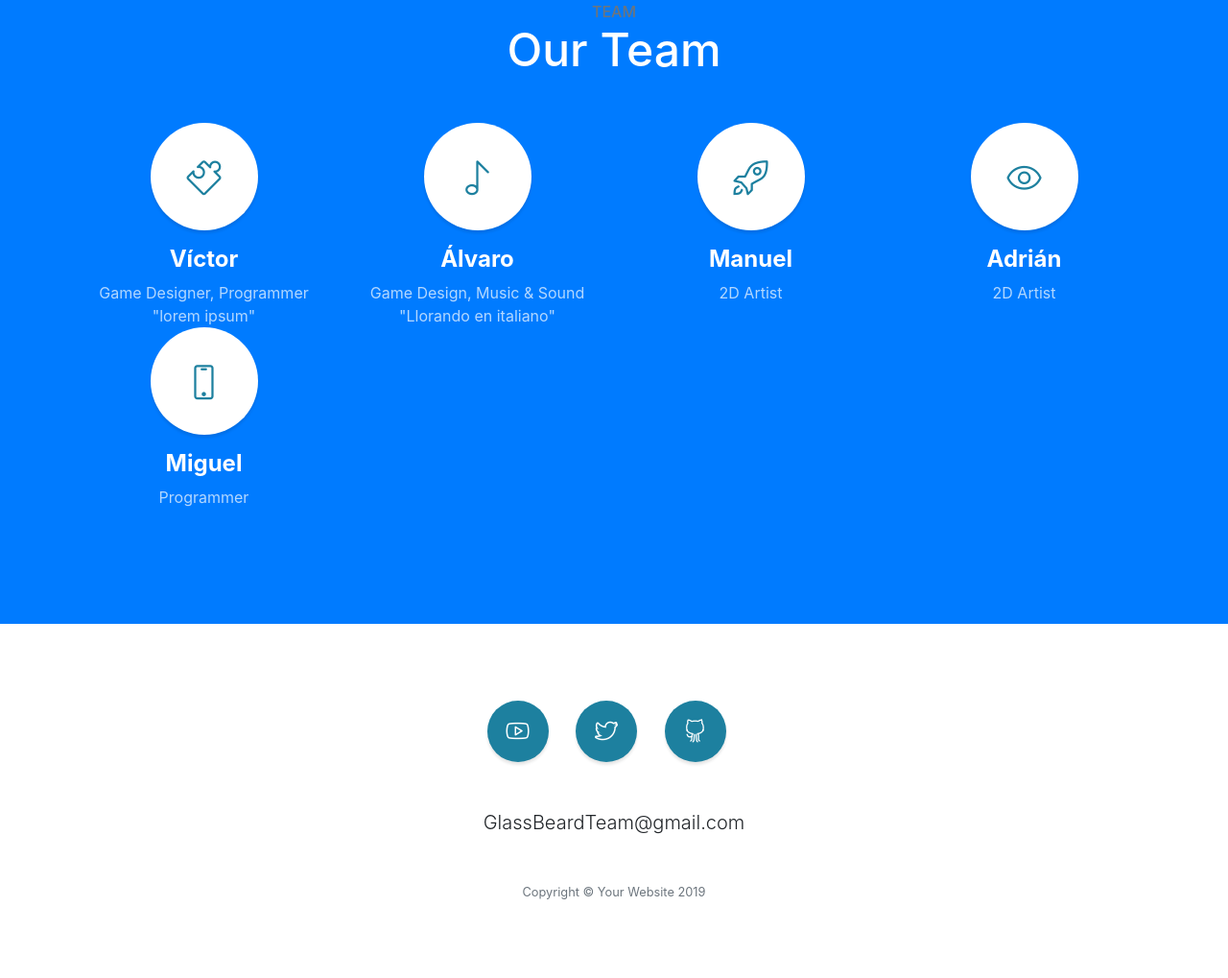
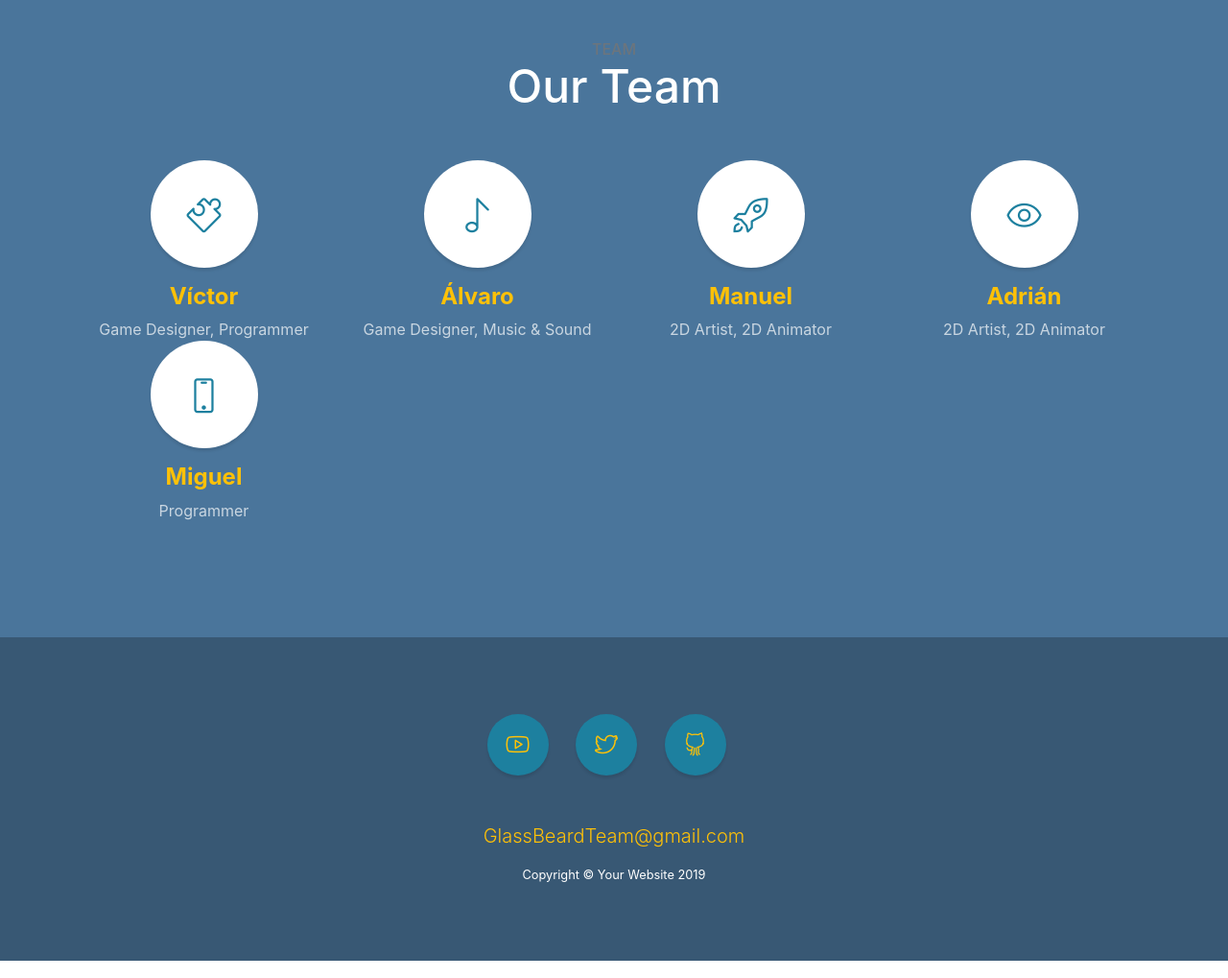
Before and after one commit to GlassBeardTeam/GoodProductSorter, a website with bundled scripts: page Pagina GlassBeard/startbootstrap-stylish-portfolio-gh-pages/index.html in a window 1280 px wide. Shown: the part 1319-2338 px from the top of the page at 96% size. Built offline with nearby package versions, Linux system fonts and the light colour scheme.

Commit message:
portfolio actualizado

```diff
--- a/Pagina GlassBeard/startbootstrap-stylish-portfolio-gh-pages/index.html
+++ b/Pagina GlassBeard/startbootstrap-stylish-portfolio-gh-pages/index.html
@@ -57,41 +57,40 @@
   </nav>
 
   <!-- Header -->
-
   <header class="masthead d-flex">
     <div class="container text-center my-auto">
-      <h1 class="mb-1">Glass Beard Team</h1>
-      <h3 class="mb-5">
-        <em>Currently developing Good Product Sorter!!</em>
+      <h1 class="mb-1 text-warning">Glass Beard Team</h1>
+      <h3 class="mb-3 text-warning">
+        <em>Indie Videogame studio. Madrid, Spain.</em>
       </h3>
-      <a class="btn btn-primary btn-xl js-scroll-trigger" href="#about">Find Out More</a>
+      <a class="btn btn-muted btn-xl js-scroll-trigger " href="#about">Keep reading</a>
     </div>
     <div class="overlay"></div>
   </header>
 
   <!-- About -->
-  <section class="content-section bg-light" id="about">
-    <div class="container text-center">
+  <section class="content-section bg-light" id="about" style="background-image: url('img/F2.png')">
+    <div class="container text-center" >
       <div class="row">
         <div class="col-lg-10 mx-auto">
-          <h2>We are a group of five guys doing what makes us happy</h2>
-          <p class="lead mb-5">You can know more about our current project
-            <a href="https://github.com/GlassBeardTeam/GoodProductSorter">here</a>!</p>
-          <a class="btn btn-dark btn-xl js-scroll-trigger" href="#services">What We Offer</a>
+          <h2>Currently working on an arcade management videogame called Good Product Sorter.</h2>
+          <p class="lead mb-5 text-white">You can give it a try here (link to itch.io):</p>
+          <a class="btn btn-warning btn-x1 " href="https://glassbeard.itch.io/goodproductsorter">PLAY GPS</a>
         </div>
       </div>
     </div>
   </section>
 
   <!-- Our team -->
-  <section class="content-section bg-primary text-white text-center" id="team">
+  <section class="content-section bg-primary text-white text-center" id="team" style="background-image: url('img/F3.png')">
     <div class="container">
       <div class="content-section-heading">
         <h3 class="text-secondary mb-0">Team</h3>
         <h2 class="mb-5">Our Team</h2>
       </div>
       <div class="row">
-        <div class="col-lg-3 col-md-6 mb-5 mb-lg-0">
+
+        <div class="col-lg-3 col-md-6 mb-5 mb-lg-0 text-warning">
           <span class="service-icon rounded-circle mx-auto mb-3">
             <i class="icon-puzzle"></i>
           </span>
@@ -99,38 +98,39 @@
             <strong>Víctor</strong>
           </h4>
           <p class="text-faded mb-0">Game Designer, Programmer</p>
-          <p class = "text-faded mb-0">"lorem ipsum"</p>
         </div>
-        <div class="col-lg-3 col-md-6 mb-5 mb-lg-0">
+
+        <div class="col-lg-3 col-md-6 mb-5 mb-lg-0 text-warning">
           <span class="service-icon rounded-circle mx-auto mb-3">
             <i class="icon-music-tone"></i>
           </span>
           <h4>
             <strong>Álvaro</strong>
           </h4>
-          <p class="text-faded mb-0">Game Design, Music & Sound</p>
-          <p class = "text-faded mb-0">"Llorando en italiano"</p>
+          <p class="text-faded mb-0">Game Designer, Music & Sound</p>
         </div>
-        <div class="col-lg-3 col-md-6 mb-5 mb-md-0">
+
+        <div class="col-lg-3 col-md-6 mb-5 mb-md-0 text-warning">
           <span class="service-icon rounded-circle mx-auto mb-3">
             <i class="icon-rocket"></i>
           </span>
           <h4>
             <strong>Manuel</strong>
           </h4>
-          <p class="text-faded mb-0">2D Artist</p>
+          <p class="text-faded mb-0">2D Artist, 2D Animator</p>
         </div>
-        <div class="col-lg-3 col-md-6">
+
+        <div class="col-lg-3 col-md-6 mb-5 mb-md-0 text-warning">
           <span class="service-icon rounded-circle mx-auto mb-3">
             <i class="icon-eye"></i>
           </span>
           <h4>
             <strong>Adrián</strong>
           </h4>
-          <p class="text-faded mb-0">2D Artist</p>
+          <p class="text-faded mb-0">2D Artist, 2D Animator</p>
         </div>
 
-        <div class="col-lg-3 col-md-6 mb-5 mb-lg-0">
+        <div class="col-lg-3 col-md-6 mb-5 mb-lg-0 text-warning">
           <span class="service-icon rounded-circle mx-auto mb-3">
             <i class="icon-screen-smartphone"></i>
           </span>
@@ -138,7 +138,6 @@
             <strong>Miguel</strong>
           </h4>
           <p class="text-faded mb-0">Programmer</p>
-          <p class = "text-faded mb-0"></p>
         </div>
 
       </div>
@@ -237,22 +236,22 @@
   </section>
   -->
   <!-- Footer -->
-  <footer class="footer text-center">
+  <footer class="footer text-center" style="background-image: url('img/F4.png')">
     <div class="container" id="contact">
       <ul class="list-inline mb-5">
         <li class="list-inline-item">
           <a class="social-link rounded-circle text-white mr-3" href="https://www.youtube.com/channel/UCJsIbbIKmbcrgtMvDwL1Ogw?view_as=subscriber">
-            <i class="icon-social-youtube"></i>
+            <i class="icon-social-youtube text-warning"></i>
           </a>
         </li>
         <li class="list-inline-item">
           <a class="social-link rounded-circle text-white mr-3" href="https://twitter.com/glass_beard">
-            <i class="icon-social-twitter"></i>
+            <i class="icon-social-twitter text-warning"></i>
           </a>
         </li>
         <li class="list-inline-item">
           <a class="social-link rounded-circle text-white mr-3" href="https://github.com/GlassBeardTeam/GoodProductSorter">
-            <i class="icon-social-github"></i>
+            <i class="icon-social-github text-warning"></i>
           </a>
         </li>
         <!--
@@ -265,8 +264,8 @@
         -->
 
       </ul>
-      <p class="lead mb-5">GlassBeardTeam@gmail.com</p>
-      <p class="text-muted small mb-0">Copyright &copy; Your Website 2019</p>
+      <p class="lead mb-3 text-warning">GlassBeardTeam@gmail.com</p>
+      <p class="text-white small mb-0 ">Copyright &copy; Your Website 2019</p>
     </div>
   </footer>
 
```
Also changed, not shown: Pagina GlassBeard/startbootstrap-stylish-portfolio-gh-pages/img/F2.png (added), Pagina GlassBeard/startbootstrap-stylish-portfolio-gh-pages/img/F3.png (added), Pagina GlassBeard/startbootstrap-stylish-portfolio-gh-pages/img/F4.png (added), 2 other files.
